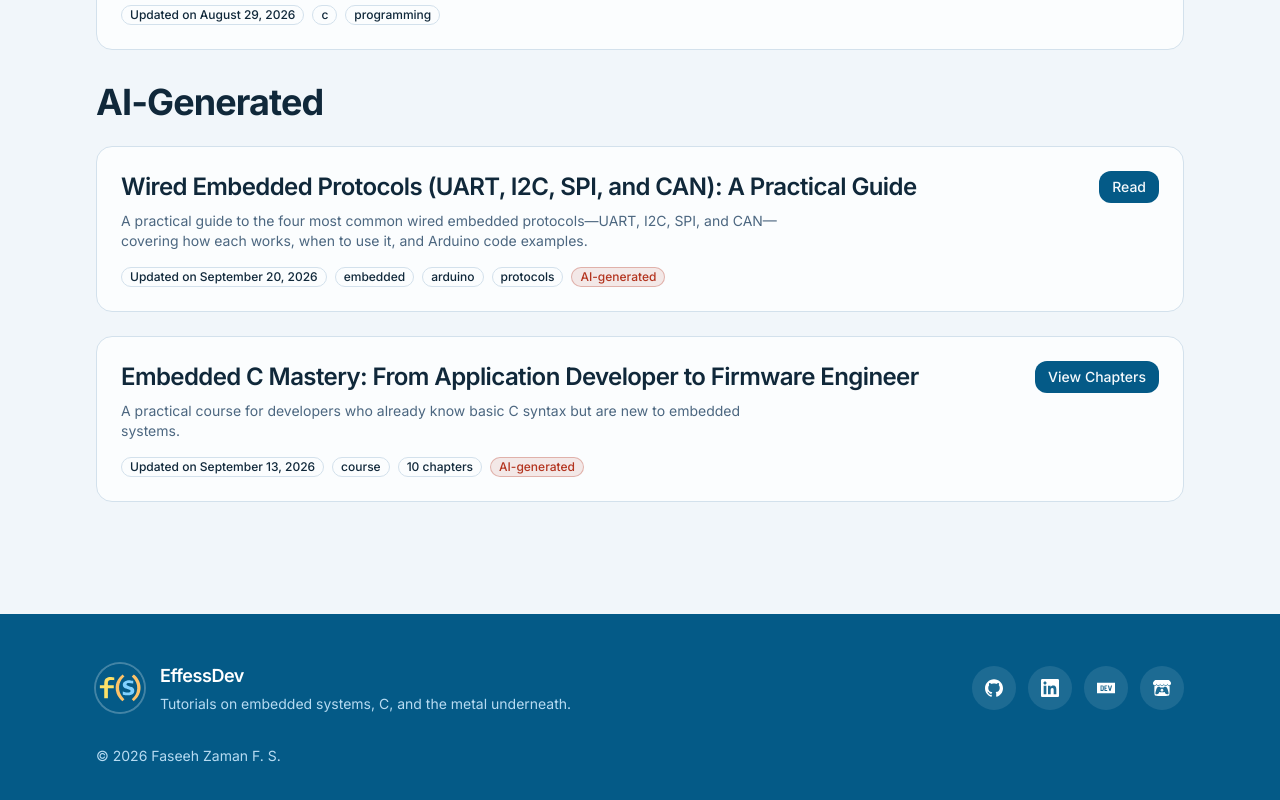
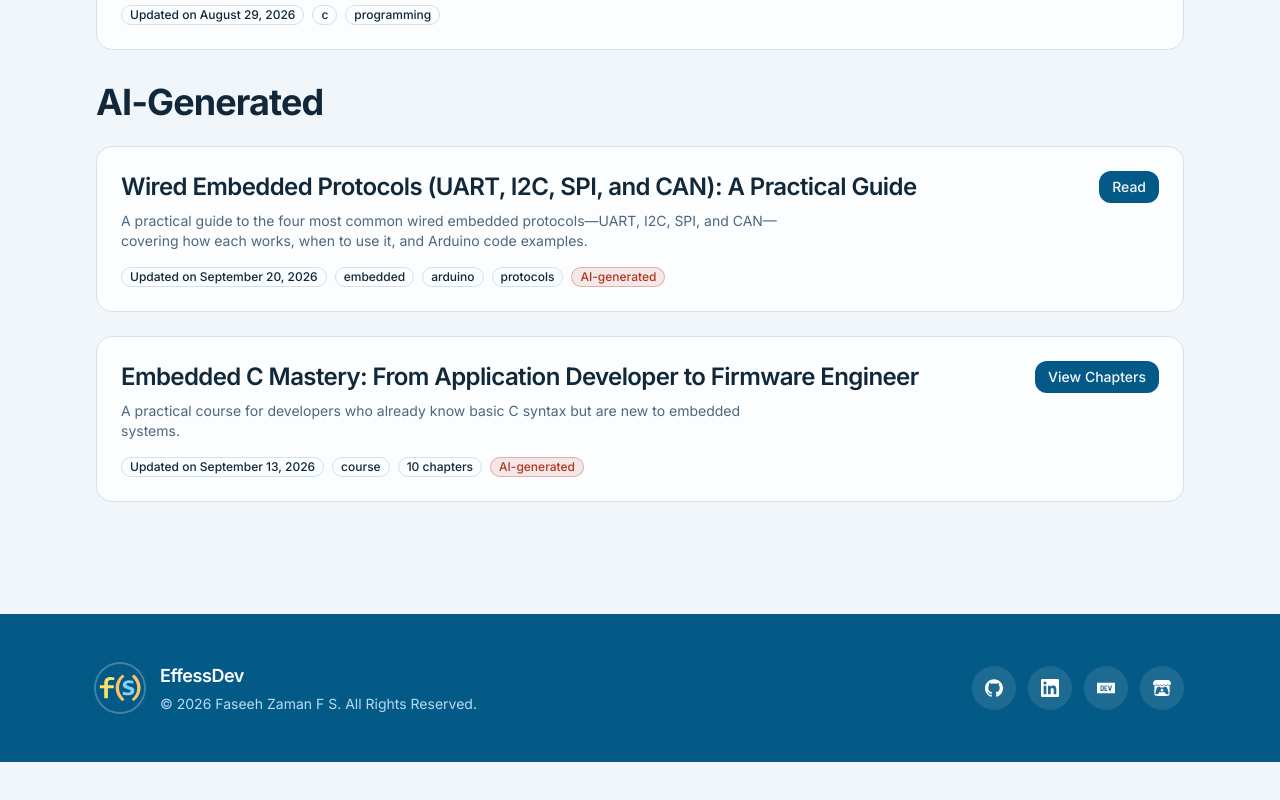
Before and after one commit to effessdev/effessdev.github.io, a Next.js app: page / in a window 1280 px wide. Shown: the part 998-1798 px from the top of the page. After the commit the page ends 1760 px from the top, so only its background shows below. Built offline with nearby package versions, Linux system fonts and the light colour scheme.

Commit message:
update text

```diff
--- a/src/app/page.tsx
+++ b/src/app/page.tsx
@@ -5,7 +5,7 @@ import { brand } from "@/lib/brand";
 import { getContentListings } from "@/lib/content";
 
 export const metadata: Metadata = {
-  title: "Tutorials",
+  title: "Embedded Systems Tutorials",
   description: brand.description,
 };
 
--- a/src/components/layout/site-footer.tsx
+++ b/src/components/layout/site-footer.tsx
@@ -18,7 +18,7 @@ export function SiteFooter() {
                 {brand.name}
               </p>
               <p className="mt-1 max-w-md text-sm text-[#b7dbf2]">
-                {brand.tagline}
+                © 2026 {brand.owner}. All Rights Reserved.
               </p>
             </div>
           </div>
@@ -40,8 +40,6 @@ export function SiteFooter() {
             ))}
           </ul>
         </div>
-
-        <p className="text-sm text-[#b7dbf2]">© 2026 {brand.owner}</p>
       </div>
     </footer>
   );
--- a/src/lib/brand.ts
+++ b/src/lib/brand.ts
@@ -7,7 +7,7 @@
  */
 export const brand = {
   name: "EffessDev",
-  owner: "Faseeh Zaman F. S.",
+  owner: "Faseeh Zaman F S",
   url: "https://effessdev.github.io",
   tagline: "Tutorials on embedded systems, C, and the metal underneath.",
   description:
```
